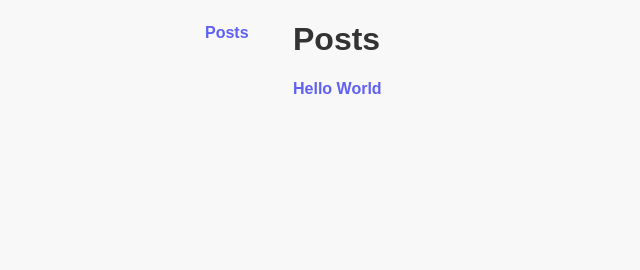
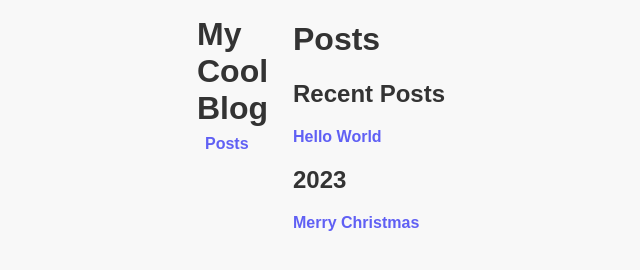
Before and after one commit to musiKk/JMDS.blog, a plain HTML site: page index.html in a window 1280 px wide. Shown: the whole page, without its empty margins (59-699 px from the left). Drawn offline with Linux system fonts and the light colour scheme.

Commit message:
group posts into recent and by year

```diff
--- a/css/blog.css
+++ b/css/blog.css
@@ -49,3 +49,8 @@ header a::after {
 #container #content {
     flex: 1;
 }
+
+#blog-title {
+    font-size: 2rem;
+    font-weight: bold;
+}
--- a/index.html
+++ b/index.html
@@ -8,6 +8,7 @@
     <body>
         <div id="container">
             <header>
+                <span id="blog-title">My Cool Blog</span>
                 <a href="#posts">Posts</a>
             </header>
             <div id="content"></div>
--- a/js/blog.js
+++ b/js/blog.js
@@ -1,3 +1,33 @@
+class Posts {
+    constructor(posts) {
+        this.posts = posts
+    }
+    getRecents() {
+        const currentYear = new Date().getFullYear()
+        return this.posts.filter(post => post.link.startsWith(currentYear))
+    }
+    getOlderPosts() {
+        const currentYear = new Date().getFullYear()
+        const olderPostsLinear = this.posts.filter(post => !post.link.startsWith(currentYear))
+
+        const postMap = olderPostsLinear.reduce((acc, post) => {
+            const postYear = post.link.substring(0, 4)
+            if (acc[postYear]) {
+                acc[postYear].push(post)
+            } else {
+                acc[postYear] = [post]
+            }
+            if (acc.years.indexOf(postYear) == -1) {
+                acc.years.push(postYear)
+                acc.years.sort((a, b) => b - a)
+            }
+            return acc
+        }, { "years": [] })
+
+        return postMap
+    }
+}
+
 async function renderPostList() {
     const postsPromise = fetch("posts/posts.json")
     const postsTemplatePromise = fetch("posts/posts.html")
@@ -5,18 +35,32 @@ async function renderPostList() {
     Promise.all([postsPromise, postsTemplatePromise])
         .then(responses => Promise.all([responses[0].json(), responses[1].text()]))
         .then(responses => {
-            const posts = responses[0]
+            const posts = new Posts(responses[0].posts)
             const postsTemplate = responses[1]
 
-            const templateContainer = document.getElementById("content")
-            templateContainer.innerHTML = postsTemplate
+            const contentContainer = document.getElementById("content")
+            contentContainer.innerHTML = postsTemplate
 
-            const postsContainer = document.getElementById("template-content")
+            const templateContainer = document.getElementById("template-content")
 
-            posts.posts.forEach(post => {
+            const recentHeading = document.createElement("h2")
+            recentHeading.appendChild(document.createTextNode("Recent Posts"))
+            templateContainer.appendChild(recentHeading)
+
+            posts.getRecents().forEach(post => {
                 const div = document.createElement("div")
                 div.innerHTML = `<a href="#posts/${post.link}">${post.title}</a>`
                 templateContainer.appendChild(div)
+            })
+            posts.getOlderPosts().years.forEach(year => {
+                const yearHeading = document.createElement("h2")
+                yearHeading.appendChild(document.createTextNode(year))
+                templateContainer.appendChild(yearHeading)
+                posts.getOlderPosts()[year].forEach(post => {
+                    const div = document.createElement("div")
+                    div.innerHTML = `<a href="#posts/${post.link}">${post.title}</a>`
+                    templateContainer.appendChild(div)
+                })
             })
         })
 }
@@ -33,9 +77,7 @@ async function renderPost(url) {
             const templateContainer = document.getElementById("content")
             templateContainer.innerHTML = postTemplate
 
-            const div = document.createElement("div")
-            div.innerHTML = renderMarkdown(post)
-            document.getElementById("template-content").appendChild(div)
+            document.getElementById("template-content").innerHTML = renderMarkdown(post)
         })
 
 }
--- a/posts/posts.json
+++ b/posts/posts.json
@@ -1,9 +1,12 @@
 {
-    "path": "/",
     "posts": [
         {
             "link": "2024-01-14-hello-world.md",
             "title": "Hello World"
+        },
+        {
+            "link": "2023-12-24-merry-christmas.md",
+            "title": "Merry Christmas"
         }
     ]
 }
```
Also changed, not shown: 1 other file.
